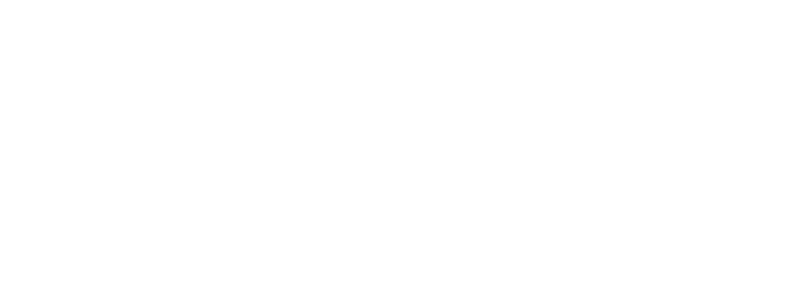
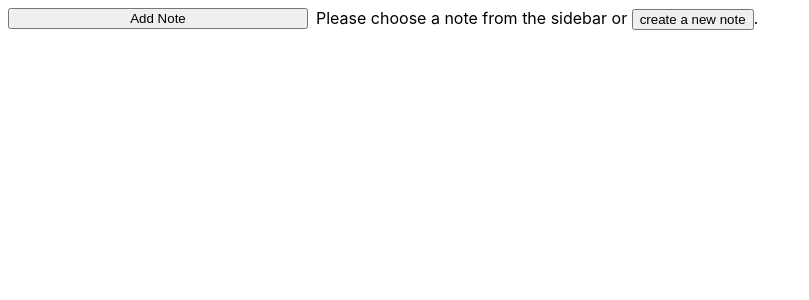
Before and after one commit to srittau/hej, a React (Create React App) app: page / in a window 1280 px wide. Shown: the top 300 px of the page, without its empty margins (0-809 px from the left). Built offline with nearby package versions, Linux system fonts and the light colour scheme.

Commit message:
Add very simple note list and editor

```diff
--- a/package.json
+++ b/package.json
@@ -14,6 +14,7 @@
     "react-dom": "^17.0.1",
     "react-scripts": "4.0.2",
     "typescript": "^4.1.2",
+    "uuid": "^8.3.2",
     "web-vitals": "^1.0.1"
   },
   "scripts": {
@@ -41,6 +42,7 @@
     ]
   },
   "devDependencies": {
+    "@types/uuid": "^8.3.0",
     "prettier": "^2.2.1"
   }
 }
--- /dev/null
+++ b/src/AddNote.tsx
@@ -0,0 +1,13 @@
+interface AddNoteProps {
+  onClick?: () => void;
+}
+
+function AddNote({ onClick }: AddNoteProps) {
+  return (
+    <button className="add-note" onClick={() => onClick?.()}>
+      Add Note
+    </button>
+  );
+}
+
+export default AddNote;
--- a/src/App.css
+++ b/src/App.css
@@ -1,38 +1,19 @@
-.App {
-  text-align: center;
+.app {
+  padding: 8px;
+  display: grid;
+  grid-template-columns: 300px 1fr;
+  grid-template-rows: auto 1fr;
+  grid-gap: 8px;
 }
 
-.App-logo {
-  height: 40vmin;
-  pointer-events: none;
+.app > .add-note {
+  grid-area: 1 / 1;
 }
 
-@media (prefers-reduced-motion: no-preference) {
-  .App-logo {
-    animation: App-logo-spin infinite 20s linear;
-  }
+.app > .notes-list {
+  grid-area: 2 / 1;
 }
 
-.App-header {
-  background-color: #282c34;
-  min-height: 100vh;
-  display: flex;
-  flex-direction: column;
-  align-items: center;
-  justify-content: center;
-  font-size: calc(10px + 2vmin);
-  color: white;
+.app > .note-container {
+  grid-area: 1 / 2 / span 2;
 }
-
-.App-link {
-  color: #61dafb;
-}
-
-@keyframes App-logo-spin {
-  from {
-    transform: rotate(0deg);
-  }
-  to {
-    transform: rotate(360deg);
-  }
-}
--- a/src/App.tsx
+++ b/src/App.tsx
@@ -1,11 +1,66 @@
-import React from 'react';
-import './App.css';
+import { useState } from "react";
+
+import "./App.css";
+
+import AddNote from "./AddNote";
+import NotesList from "./NotesList";
+import { createNote, Note } from "./Note";
+import NoteContainer from "./NoteContainer";
 
 function App() {
+  const [notes, addNote, updateNote] = useNoteList();
+  const [note, changeNote] = useActiveNote(notes);
+
+  const onAddNote = () => {
+    const newUUID = addNote();
+    changeNote(newUUID);
+  };
+
   return (
-    <div className="App">
+    <div className="app">
+      <NotesList notes={notes} onClickNote={changeNote} />
+      <NoteContainer
+        note={note}
+        onNoteChanged={updateNote}
+        onAddNote={onAddNote}
+      />
+      <AddNote onClick={onAddNote} />
     </div>
   );
 }
 
 export default App;
+
+function useNoteList(): [
+  readonly Note[],
+  () => string,
+  (newNote: Note) => void,
+] {
+  const [list, setList] = useState<Note[]>([]);
+
+  const addNote = (): string => {
+    const newNote = createNote();
+    setList((oldList) => [newNote, ...oldList]);
+    return newNote.uuid;
+  };
+
+  const updateNote = (changedNote: Note) => {
+    setList((oldList) => [
+      changedNote,
+      ...oldList.filter((n) => n.uuid !== changedNote.uuid),
+    ]);
+  };
+
+  return [list, addNote, updateNote];
+}
+
+function useActiveNote(
+  notes: readonly Note[],
+): [Note | undefined, (uuid: string) => void] {
+  const [activeUUID, setActiveUUID] = useState<string>();
+  const note =
+    activeUUID !== undefined
+      ? notes.find((n) => n.uuid === activeUUID)
+      : undefined;
+  return [note, setActiveUUID];
+}
--- /dev/null
+++ b/src/NoNote.tsx
@@ -0,0 +1,14 @@
+interface NoNoteProps {
+  onAddClick?: () => void;
+}
+
+function NoNote({ onAddClick }: NoNoteProps) {
+  return (
+    <div className="no-note">
+      Please choose a note from the sidebar or{" "}
+      <button onClick={() => onAddClick?.()}>create a new note</button>.
+    </div>
+  );
+}
+
+export default NoNote;
--- /dev/null
+++ b/src/Note.ts
@@ -0,0 +1,16 @@
+import { v4 as uuidv4 } from "uuid";
+
+export interface Note {
+  uuid: string;
+  title: string;
+  text: string;
+}
+
+export function createNote(): Note {
+  const uuid = uuidv4();
+  return { uuid, title: "", text: "" };
+}
+
+export function noteTitle(note: Note): string {
+  return note.title.trim() || "<untitled>";
+}
--- /dev/null
+++ b/src/NoteContainer.tsx
@@ -0,0 +1,23 @@
+import NoNote from "./NoNote";
+import { Note } from "./Note";
+import NoteView from "./NoteView";
+
+interface NoteContainerProps {
+  note?: Note;
+  onNoteChanged?: (newNote: Note) => void;
+  onAddNote?: () => void;
+}
+
+function NoteContainer({ note, onNoteChanged, onAddNote }: NoteContainerProps) {
+  return (
+    <div className="note-container">
+      {note ? (
+        <NoteView note={note} onNoteChanged={onNoteChanged} />
+      ) : (
+        <NoNote onAddClick={onAddNote} />
+      )}
+    </div>
+  );
+}
+
+export default NoteContainer;
--- /dev/null
+++ b/src/NoteItem.tsx
@@ -0,0 +1,16 @@
+import { Note, noteTitle } from "./Note";
+
+interface NoteItemProps {
+  note: Note;
+  onClick?: (uuid: string) => void;
+}
+
+function NoteItem({ note, onClick }: NoteItemProps) {
+  return (
+    <li>
+      <button onClick={() => onClick?.(note.uuid)}>{noteTitle(note)}</button>
+    </li>
+  );
+}
+
+export default NoteItem;
--- /dev/null
+++ b/src/NoteView.css
@@ -0,0 +1,11 @@
+.note-title {
+  margin-bottom: 4px;
+}
+.note-title > input {
+  width: 100%;
+}
+
+.note-text > textarea {
+  width: 100%;
+  height: calc(100vh - 50px);
+}
--- /dev/null
+++ b/src/NoteView.tsx
@@ -0,0 +1,30 @@
+import React from "react";
+
+import { Note } from "./Note";
+import "./NoteView.css";
+
+interface NoteViewProps {
+  note: Note;
+  onNoteChanged?: (newNote: Note) => void;
+}
+
+function NoteView({ note, onNoteChanged }: NoteViewProps) {
+  const onTitleChange = (evt: React.ChangeEvent<HTMLInputElement>) => {
+    onNoteChanged?.({ ...note, title: evt.target.value });
+  };
+  const onTextChange = (evt: React.ChangeEvent<HTMLTextAreaElement>) => {
+    onNoteChanged?.({ ...note, text: evt.target.value });
+  };
+  return (
+    <div className="note-view">
+      <div className="note-title">
+        <input type="text" value={note.title} onChange={onTitleChange} />
+      </div>
+      <div className="note-text">
+        <textarea value={note.text} onChange={onTextChange} />
+      </div>
+    </div>
+  );
+}
+
+export default NoteView;
--- /dev/null
+++ b/src/NotesList.tsx
@@ -0,0 +1,21 @@
+import { Note } from "./Note";
+import NoteItem from "./NoteItem";
+
+interface NotesListProps {
+  notes: readonly Note[];
+  onClickNote?: (uuid: string) => void;
+}
+
+function NotesList({ notes, onClickNote }: NotesListProps) {
+  return (
+    <div className="notes-list">
+      <ul>
+        {notes.map((n) => (
+          <NoteItem note={n} onClick={onClickNote} key={n.uuid} />
+        ))}
+      </ul>
+    </div>
+  );
+}
+
+export default NotesList;
```
Also changed, not shown: 1 other file (tests, documents, lock files or other folders).
